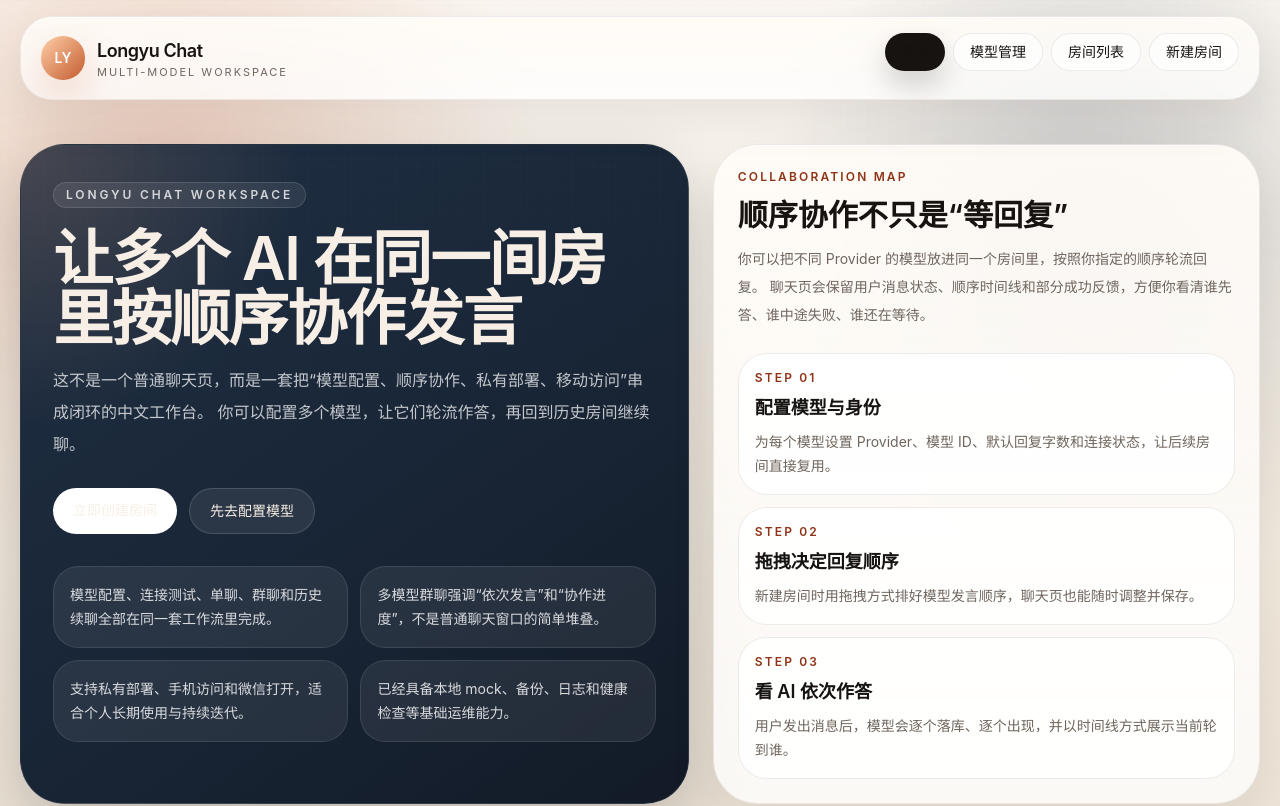
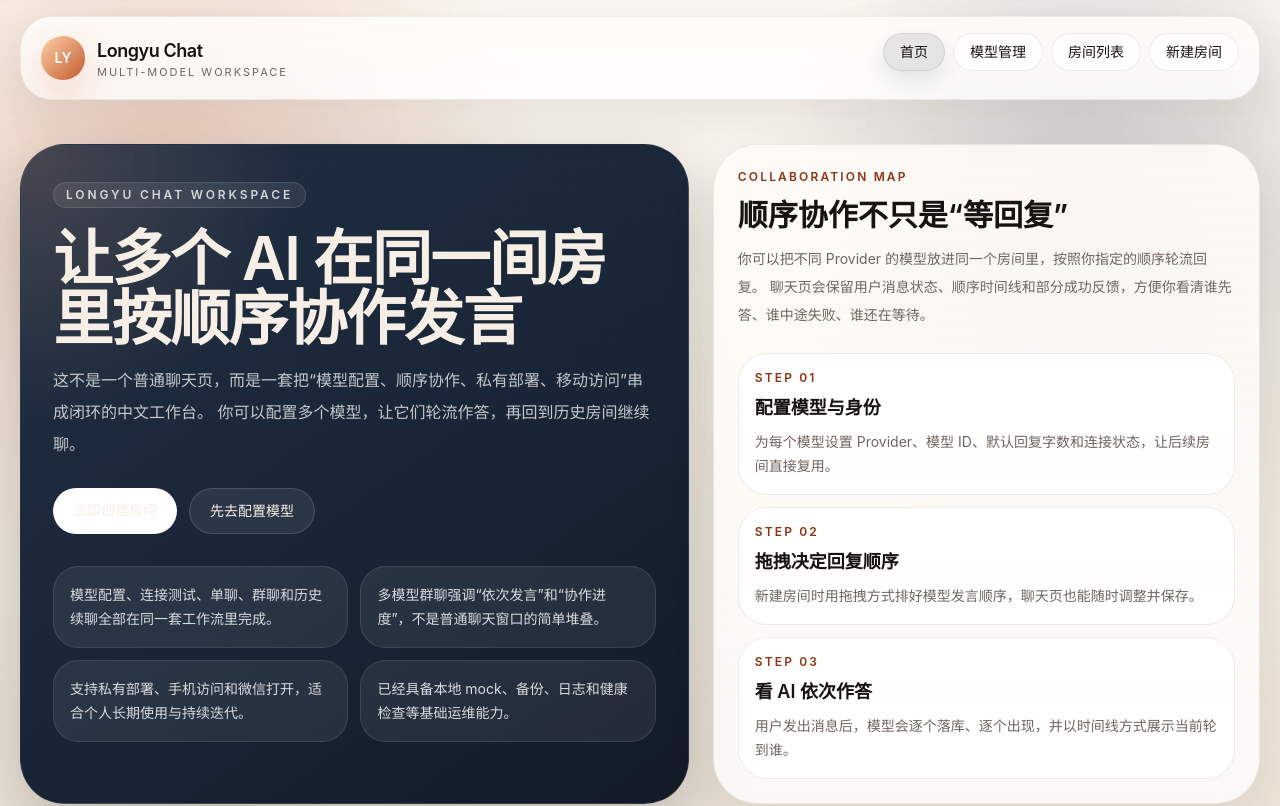
Before and after one commit to longyudragon-arch/longyuchat, a Next.js app: page / in a window 1280 px wide. Shown: the top 806 px of the page. Built offline with nearby package versions, Linux system fonts and the light colour scheme; no server answers.

Commit message:
fix: simplify nav active state styling

```diff
--- a/components/app-navigation.tsx
+++ b/components/app-navigation.tsx
@@ -10,7 +10,11 @@
 const navItems = [
   { href: "/", label: "首页", match: (pathname: string) => pathname === "/" },
   { href: "/models", label: "模型管理", match: (pathname: string) => pathname.startsWith("/models") },
-  { href: "/rooms", label: "房间列表", match: (pathname: string) => pathname.startsWith("/rooms") },
+  {
+    href: "/rooms",
+    label: "房间列表",
+    match: (pathname: string) => pathname === "/rooms" || /^\/rooms\/[^/]+(?:\/edit)?$/.test(pathname),
+  },
   { href: "/rooms/new", label: "新建房间", match: (pathname: string) => pathname === "/rooms/new" },
 ];
 
@@ -96,7 +100,7 @@
                         href={item.href}
                         className={`shrink-0 whitespace-nowrap rounded-full px-4 py-2 text-sm transition ${
                           active
-                            ? "bg-[var(--foreground)] text-white shadow-[0_14px_28px_rgba(22,19,17,0.18)]"
+                            ? "border border-[rgba(31,47,68,0.10)] bg-[var(--navy-soft)] text-[var(--navy)] shadow-[0_10px_20px_rgba(31,47,68,0.10)]"
                             : "border border-[var(--border)] bg-white/72 text-[var(--muted)] hover:border-[var(--accent)] hover:text-[var(--accent)]"
                         }`}
                       >
```
